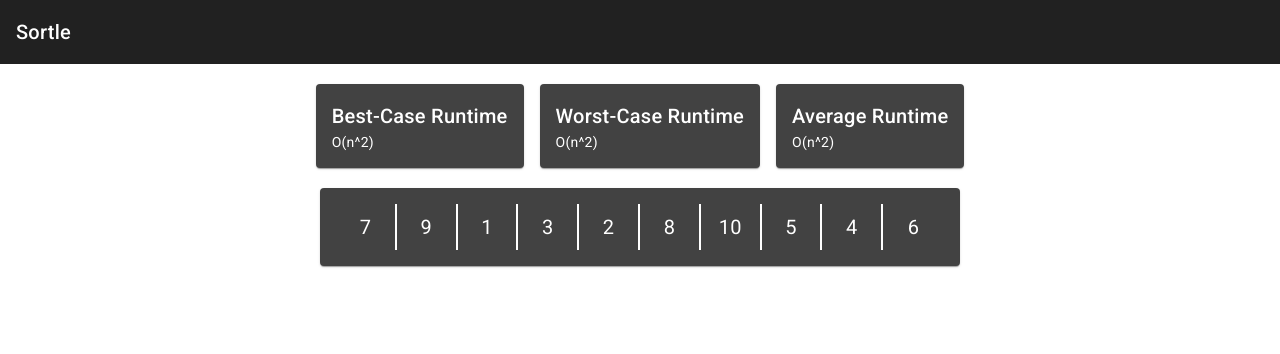
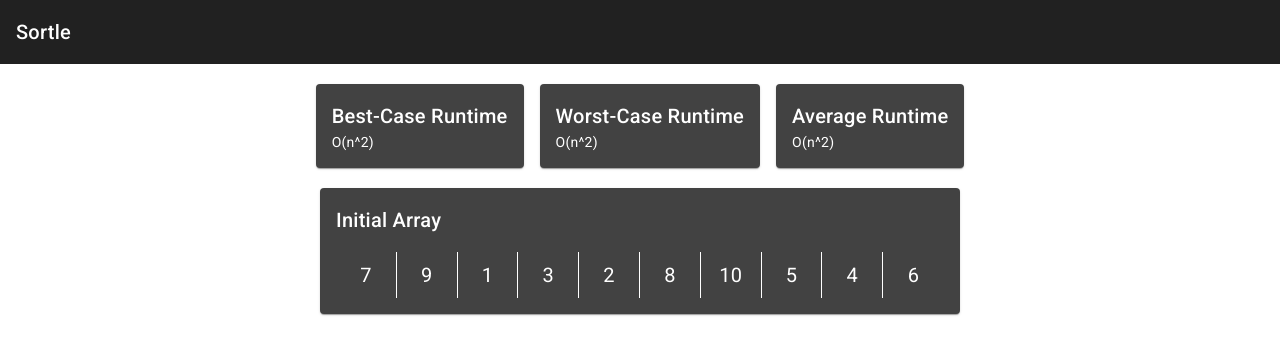
Before and after one commit to AnmolS1/Sortle, an Angular app: page / in a window 1280 px wide. Shown: the top 354 px of the page. Built offline with nearby package versions, Linux system fonts and the light colour scheme.

Commit message:
cosmetics
added a lil header for the initial array, should help the user understand what it is

```diff
--- a/src/app/start/start.component.html
+++ b/src/app/start/start.component.html
@@ -29,6 +29,9 @@
 
 <div class="array-container">
 	<mat-card>
+		<mat-card-header>
+			<mat-card-title>Initial Array</mat-card-title>
+		</mat-card-header>
 		<mat-card-content>
 			<div *ngFor="let number of initial" class="array-item">
 				{{ number }}
--- a/src/app/start/start.component.less
+++ b/src/app/start/start.component.less
@@ -19,6 +19,10 @@ div {
 
 	mat-card {
 		width: 640px;
+
+		mat-card-header {
+			padding: 16px;
+		}
 	}
 }
 
@@ -28,7 +32,7 @@ div {
 	font-size: clamp(14px, 2vw, 20px);
 	padding: 1vw;
 	display: inline-block;
-	border-right: 2px solid white;
+	border-right: 1px solid white;
 	width: calc(100%/10);
 	text-align: center;
 	box-sizing: border-box;
```
